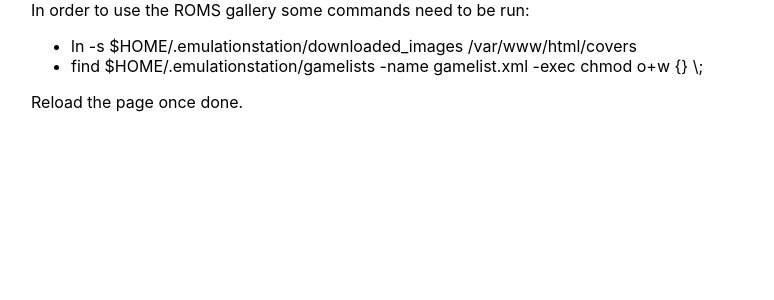
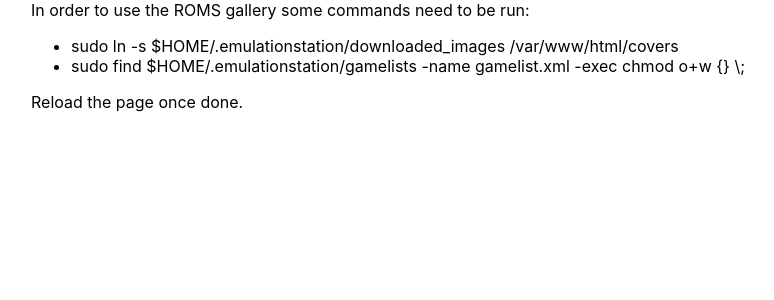
Before and after one commit to nbonamy/retropie_rom_browser, a PHP site: page / in a window 1280 px wide. Shown: the part 96-396 px from the top of the page, without its empty margins (41-815 px from the left). Run offline with PHP 8.4, Linux system fonts and the light colour scheme.

Commit message:
readme and setup

```diff
--- a/views/setup.php
+++ b/views/setup.php
@@ -1,7 +1,7 @@
 
 <div>In order to use the ROMS gallery some commands need to be run:</div>
 <ul>
-  <li>ln -s $HOME/.emulationstation/downloaded_images <?= $path ?>/covers</li>
-  <li>find $HOME/.emulationstation/gamelists -name gamelist.xml -exec chmod o+w {} \;
+  <li>sudo ln -s $HOME/.emulationstation/downloaded_images <?= $path ?>/covers</li>
+  <li>sudo find $HOME/.emulationstation/gamelists -name gamelist.xml -exec chmod o+w {} \;
 </ul>
 <div>Reload the page once done.</div>
```
Also changed, not shown: README.md.
